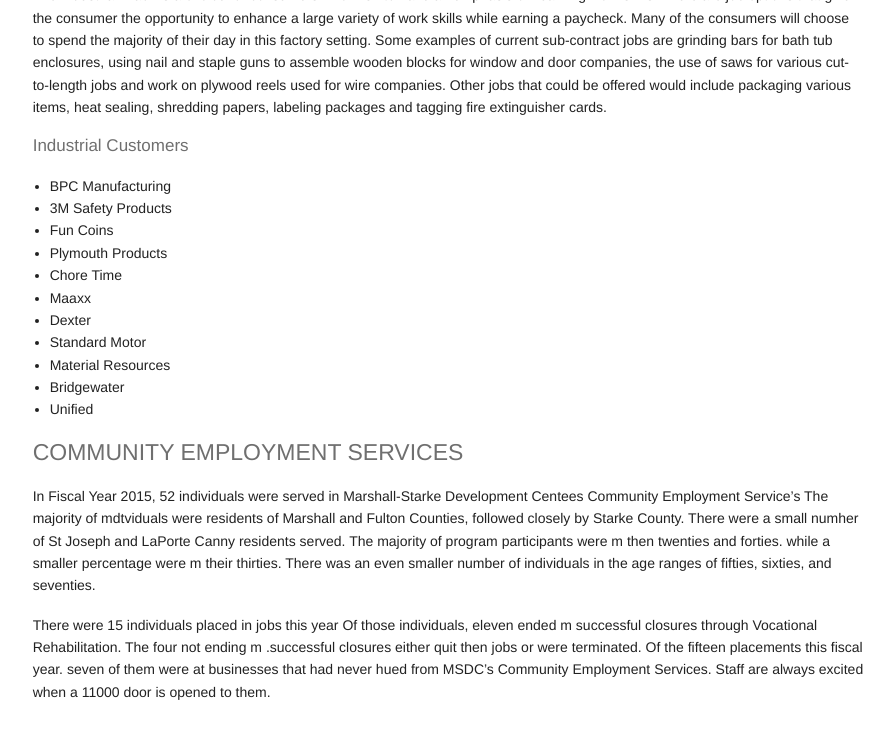
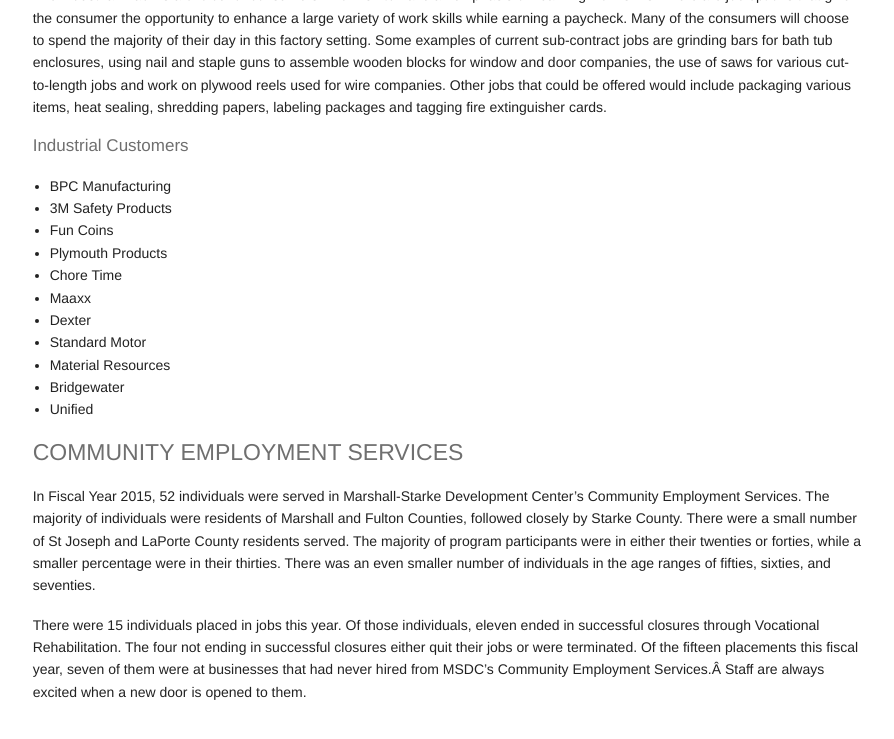
Before and after one commit to leviwilson/marshall-starke.org, a Jekyll site: the page built from report/adult.md, in a window 1280 px wide and 900 px high, scrolled down 1754 px. Shown: the top 739 px of the window, without its empty margins (259-1153 px from the left). Built offline with Jekyll 4.4.1, drawn with Linux system fonts in a browser that asks for light colours; nearby versions of some CDN libraries.

Commit message:
update community employment services

```diff
--- a/report/adult.md
+++ b/report/adult.md
@@ -51,6 +51,6 @@ The Industrial Track is a choice for consumers who wish to have an emphasis on l
 * Unified
 
 <h4 class="subheader" id="employment">COMMUNITY EMPLOYMENT SERVICES</h4>
-In Fiscal Year 2015, 52 individuals were served in Marshall-Starke Development Centees Community Employment Service's The majority of mdtviduals were residents of Marshall and Fulton Counties, followed closely by Starke County. There were a small numher of St Joseph and LaPorte Canny residents served. The majority of program participants were m then twenties and forties. while a smaller percentage were m their thirties. There was an even smaller number of individuals in the age ranges of fifties, sixties, and seventies.
+In Fiscal Year 2015, 52 individuals were served in Marshall-Starke Development Center's Community Employment Services. The majority of individuals were residents of Marshall and Fulton Counties, followed closely by Starke County. There were a small number of St Joseph and LaPorte County residents served. The majority of program participants were in either their twenties or forties, while a smaller percentage were in their thirties. There was an even smaller number of individuals in the age ranges of fifties, sixties, and seventies.
 
-There were 15 individuals placed in jobs this year Of those individuals, eleven ended m successful closures through Vocational Rehabilitation. The four not ending m .successful closures either quit then jobs or were terminated. Of the fifteen placements this fiscal year. seven of them were at businesses that had never hued from MSDC's Community Employment Services. Staff are always excited when a 11000 door is opened to them.
+There were 15 individuals placed in jobs this year. Of those individuals, eleven ended in successful closures through Vocational Rehabilitation. The four not ending in successful closures either quit their jobs or were terminated. Of the fifteen placements this fiscal year, seven of them were at businesses that had never hired from MSDC's Community Employment Services.Â  Staff are always excited when a new door is opened to them.
```
